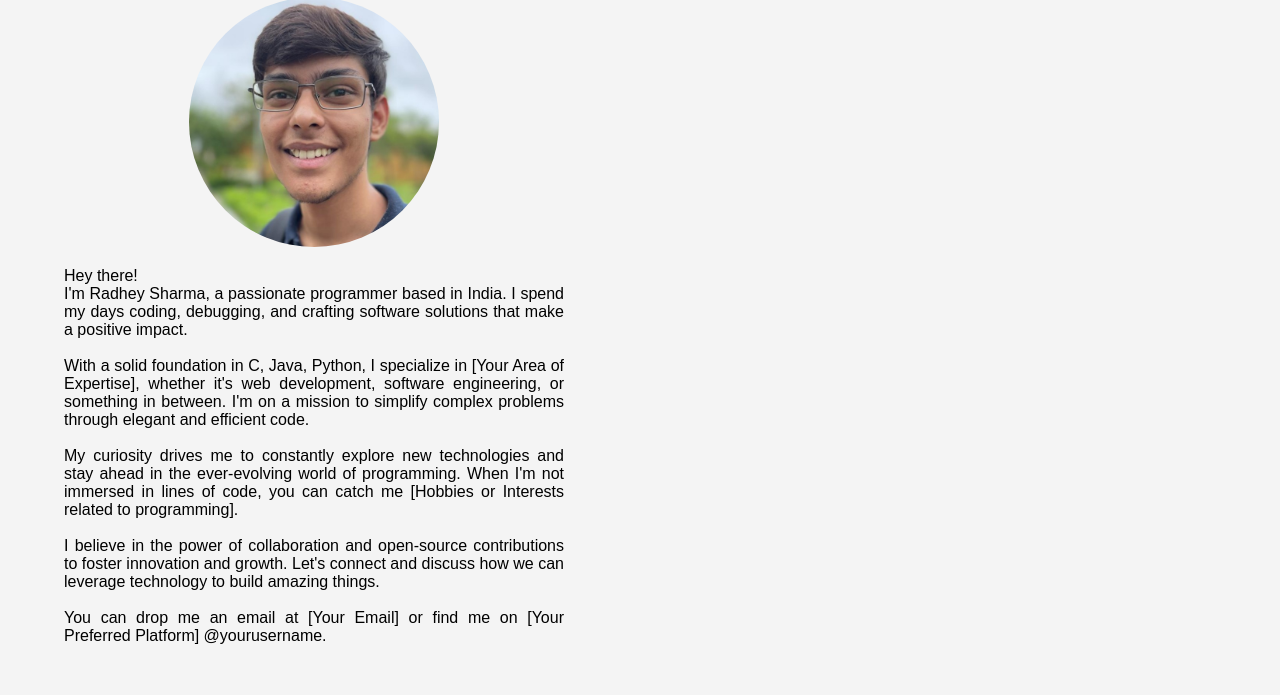
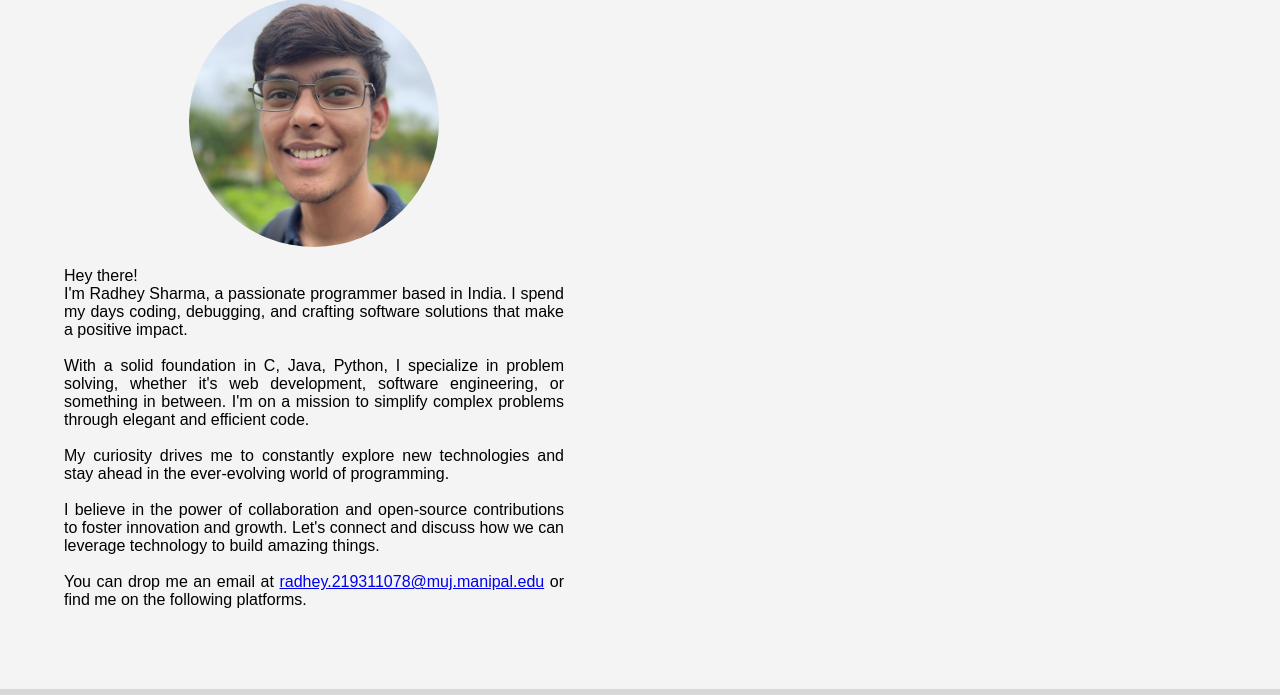
Before and after one commit to radheysharma/radheysharma.github.io, a plain HTML site: page index.html in a window 1280 px wide. Shown: the part 510-1205 px from the top of the page. Drawn offline with Linux system fonts and the light colour scheme; a small style sheet from the web is missing.

Commit message:
basic changes

```diff
--- a/index.html
+++ b/index.html
@@ -37,7 +37,7 @@
             <h2>About me</h2>
             <img src="img/IMG-20220728-WA0010.jpg" alt="My Image">
             <p>
-                Hey there!<br>I'm Radhey Sharma, a passionate programmer based in India. I spend my days coding, debugging, and crafting software solutions that make a positive impact.<br><br>With a solid foundation in C, Java, Python, I specialize in [Your Area of Expertise], whether it's web development, software engineering, or something in between. I'm on a mission to simplify complex problems through elegant and efficient code.<br><br>My curiosity drives me to constantly explore new technologies and stay ahead in the ever-evolving world of programming. When I'm not immersed in lines of code, you can catch me [Hobbies or Interests related to programming].<br><br>I believe in the power of collaboration and open-source contributions to foster innovation and growth. Let's connect and discuss how we can leverage technology to build amazing things.<br><br>You can drop me an email at [Your Email] or find me on [Your Preferred Platform] @yourusername.<br>
+                Hey there!<br>I'm Radhey Sharma, a passionate programmer based in India. I spend my days coding, debugging, and crafting software solutions that make a positive impact.<br><br>With a solid foundation in C, Java, Python, I specialize in problem solving, whether it's web development, software engineering, or something in between. I'm on a mission to simplify complex problems through elegant and efficient code.<br><br>My curiosity drives me to constantly explore new technologies and stay ahead in the ever-evolving world of programming.<br><br>I believe in the power of collaboration and open-source contributions to foster innovation and growth. Let's connect and discuss how we can leverage technology to build amazing things.<br><br>You can drop me an email at <a href="mailto:radhey.219311078@muj.manipal.edu">radhey.219311078@muj.manipal.edu</a> or find me on the following platforms.<br>
             </p>
         </section>
     </main>
```
